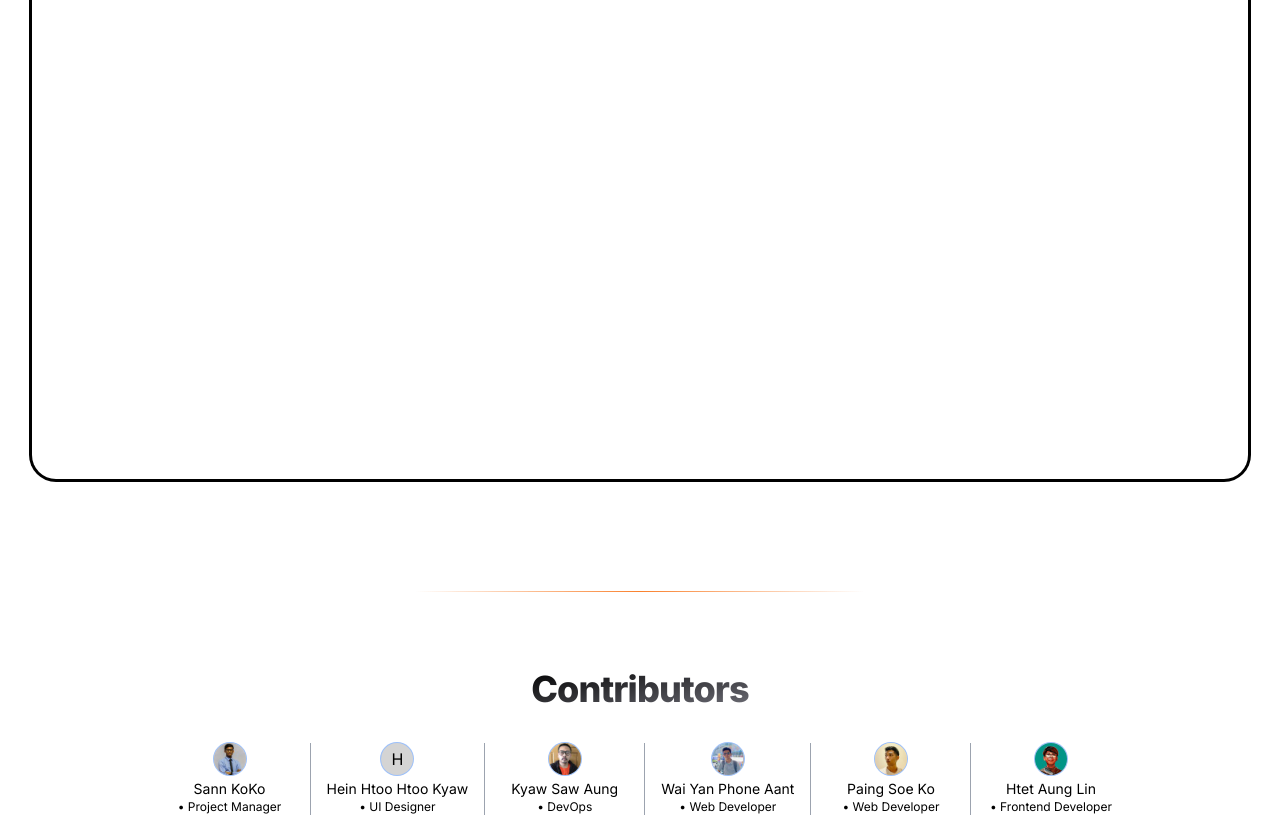
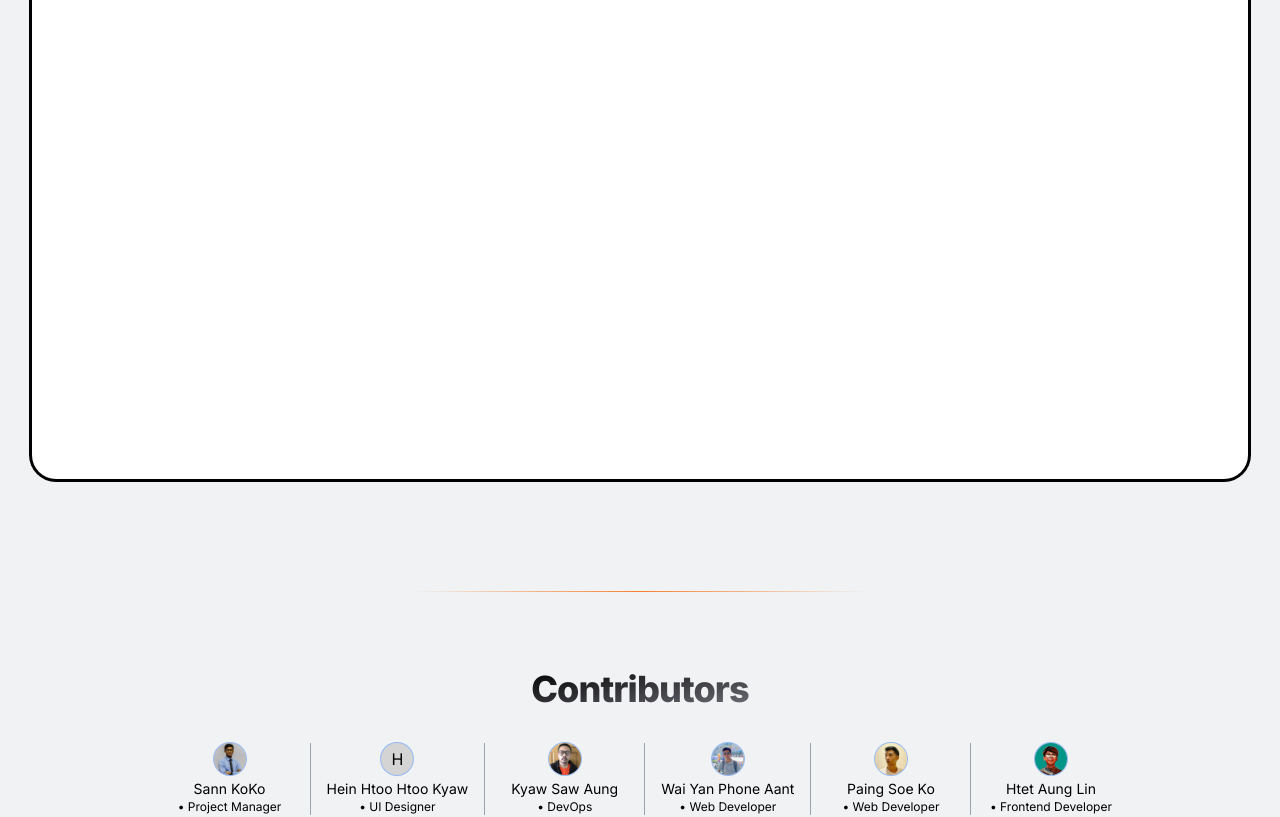
Before and after one commit to mijn-ui/mijn-ui, a Next.js app: page / in a window 1280 px wide. Shown: the part 1173-1990 px from the top of the page. Built offline with nearby package versions, Linux system fonts and the light colour scheme.

Commit message:
style: apply global themes

```diff
--- a/src/app/css/globals.css
+++ b/src/app/css/globals.css
@@ -90,6 +90,14 @@
     --ring: 0 0% 96%;
     --kanban: 0 0% 15%;
   }
+
+  * {
+    @apply border-main-border;
+  }
+
+  body {
+    @apply bg-main text-main-text;
+  }
 }
 
 .custom_scroll_bar {
@@ -104,12 +112,11 @@
 
 .custom_scroll_bar::-webkit-scrollbar-thumb {
   border-radius: 0.25rem;
-  color: hsla(22, 100%, 50%, 0.493);
-  @apply bg-neutral-300;
+  @apply bg-muted text-primary/50;
 }
 
 .custom_scroll_bar::-webkit-scrollbar-track {
   border-radius: 0.25rem;
-  @apply bg-slate-50;
+  @apply bg-main;
   margin: 0 0.5rem;
 }
```
